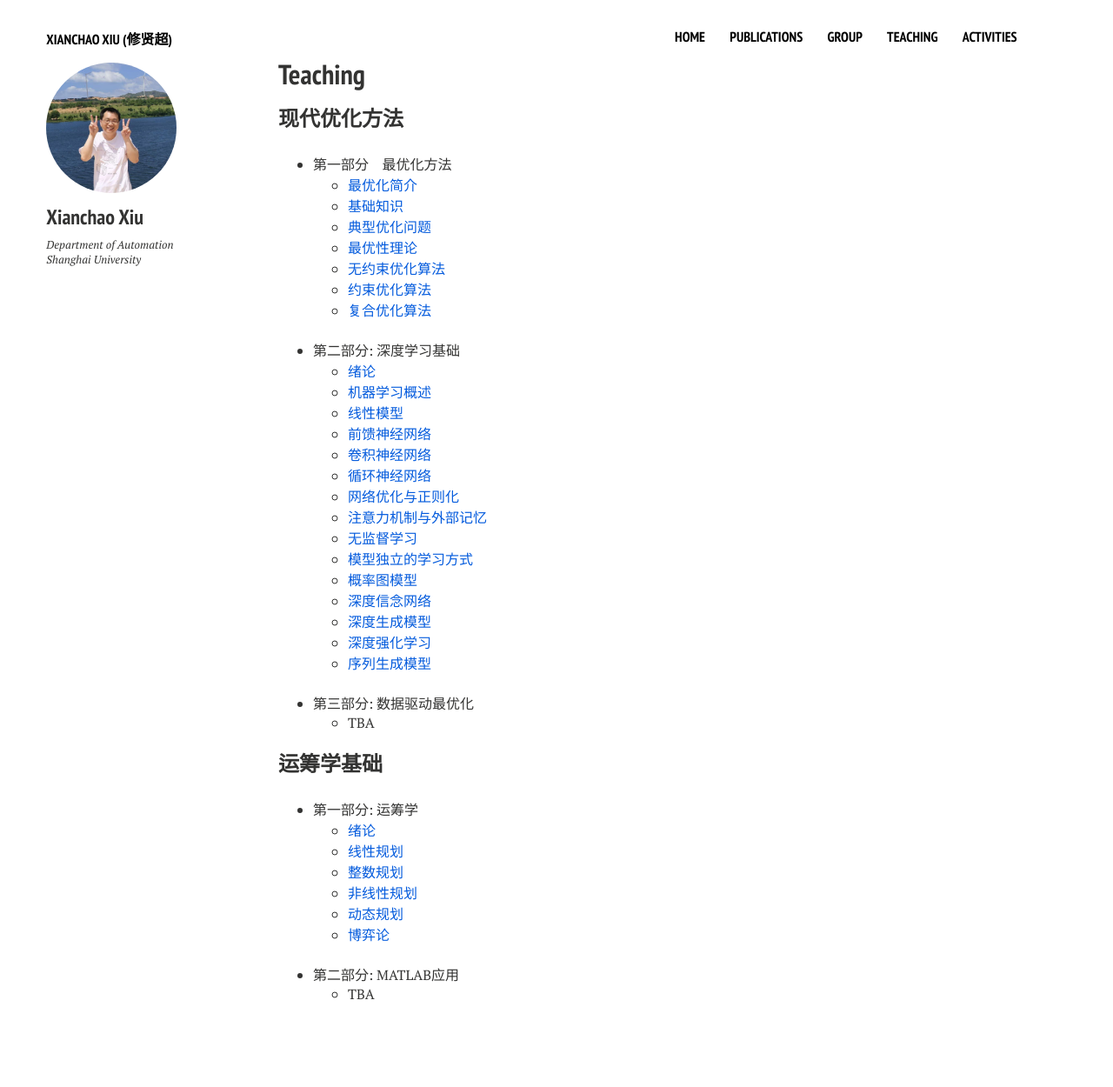
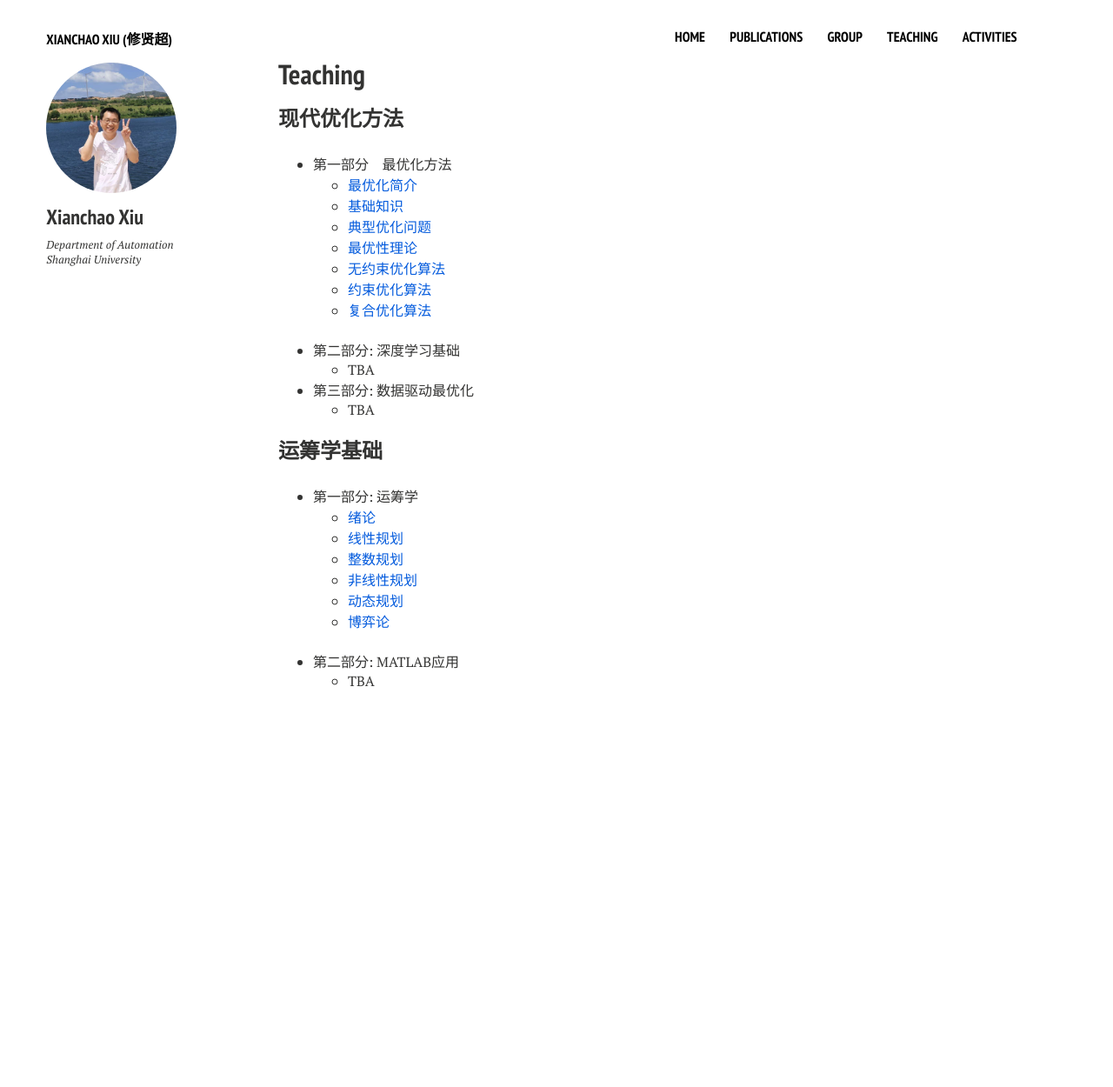
Before and after one commit to xianchaoxiu/xianchaoxiu.github.io, a Jekyll site: the page built from teaching/index.md, in a window 1280 px wide. Shown: the whole page at 87% size. Built offline with Jekyll 4.4.1, drawn with Linux system fonts in a browser that asks for light colours; nearby versions of some CDN libraries; after the commit the page ends 900 px from its top, so only the background shows below that.

Commit message:
Update index.md

```diff
--- a/teaching/index.md
+++ b/teaching/index.md
@@ -21,21 +21,7 @@ share: false
   - <a href="../teaching/OPT_7.pdf" class="textlink" target="_blank">复合优化算法 </a> <br><br>
 
 - 第二部分: 深度学习基础  <br>
-  - <a href="../teaching/DL_1.pdf" class="textlink" target="_blank">绪论 </a> <br>
-  - <a href="../teaching/DL_2.pdf" class="textlink" target="_blank">机器学习概述 </a> <br>
-  - <a href="../teaching/DL_3.pdf" class="textlink" target="_blank">线性模型 </a> <br>
-  - <a href="../teaching/DL_4.pdf" class="textlink" target="_blank">前馈神经网络 </a> <br>
-  - <a href="../teaching/DL_5.pdf" class="textlink" target="_blank">卷积神经网络 </a> <br>
-  - <a href="../teaching/DL_6.pdf" class="textlink" target="_blank">循环神经网络 </a> <br>
-  - <a href="../teaching/DL_7.pdf" class="textlink" target="_blank">网络优化与正则化 </a> <br>
-  - <a href="../teaching/DL_8.pdf" class="textlink" target="_blank">注意力机制与外部记忆  </a> <br>
-  - <a href="../teaching/DL_9.pdf" class="textlink" target="_blank">无监督学习 </a> <br>
-  - <a href="../teaching/DL_10.pdf" class="textlink" target="_blank">模型独立的学习方式 </a> <br>
-  - <a href="../teaching/DL_11.pdf" class="textlink" target="_blank">概率图模型 </a> <br>
-  - <a href="../teaching/DL_12.pdf" class="textlink" target="_blank">深度信念网络 </a> <br>
-  - <a href="../teaching/DL_13.pdf" class="textlink" target="_blank">深度生成模型 </a> <br>
-  - <a href="../teaching/DL_14.pdf" class="textlink" target="_blank">深度强化学习 </a> <br>
-  - <a href="../teaching/DL_15.pdf" class="textlink" target="_blank">序列生成模型 </a> <br><br>
+  - TBA
 
 - 第三部分: 数据驱动最优化  <br>
   - TBA
```
